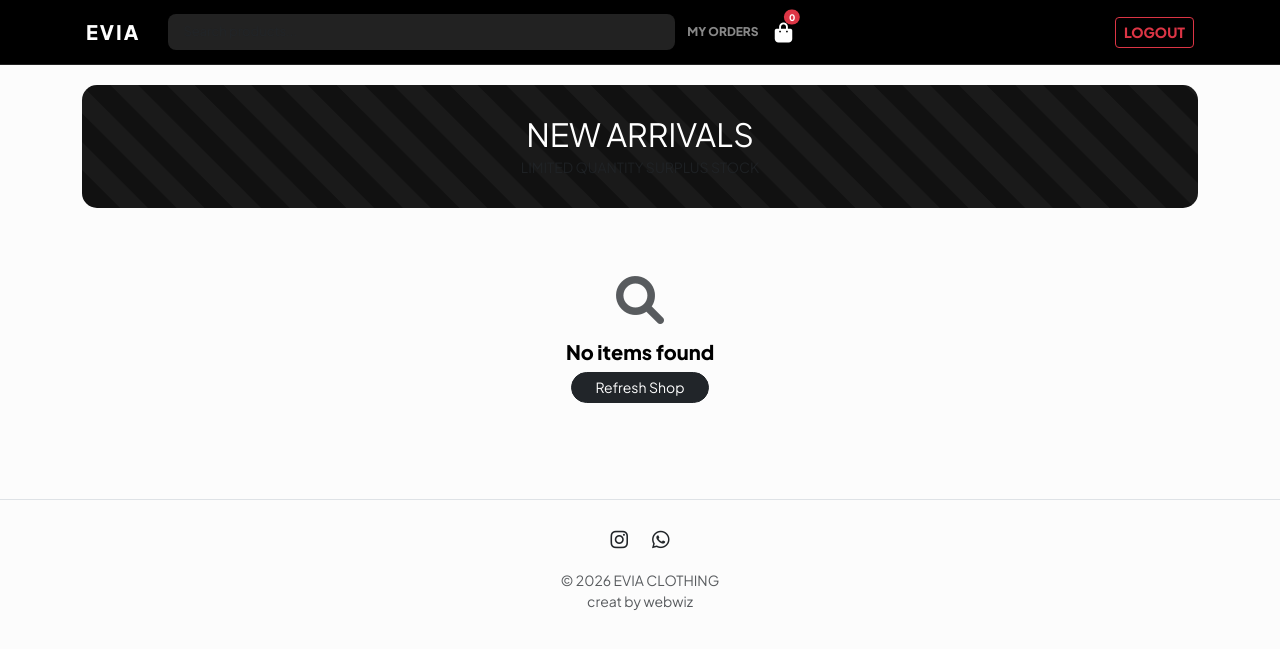
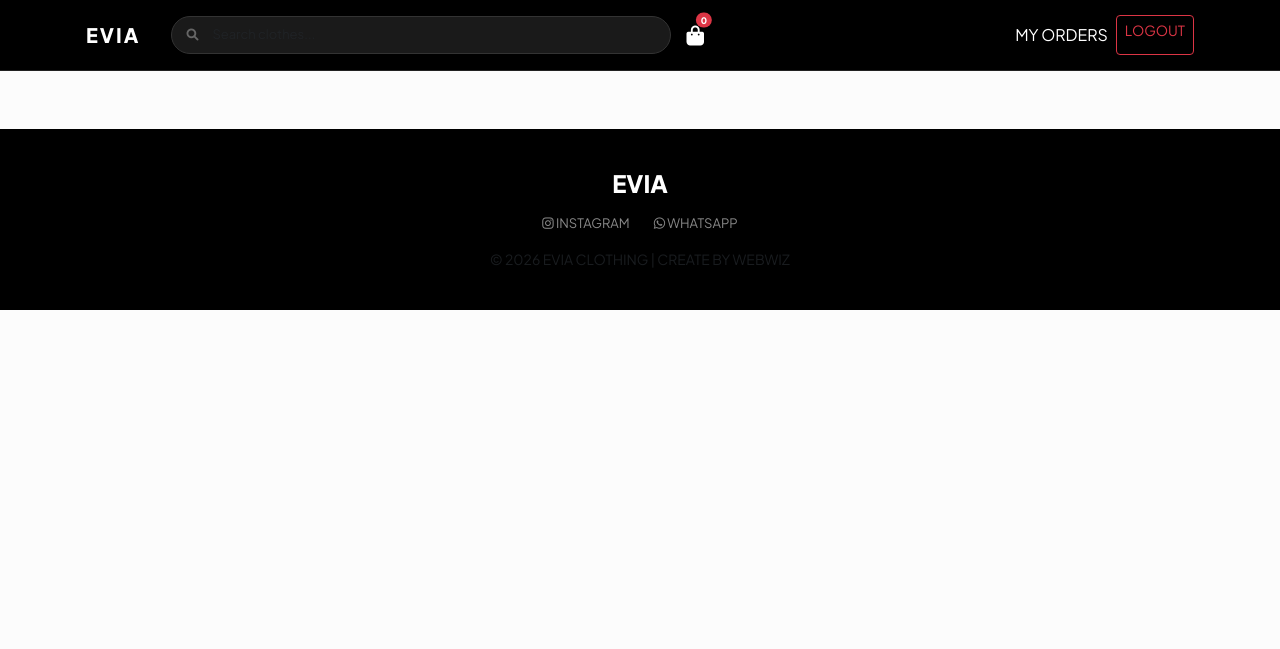
Before and after one commit to gmkarshad45-design/evia-shop, a Flask app: page / in a window 1280 px wide. Shown: the top 649 px of the page. Run offline with Flask 3, Linux system fonts and the light colour scheme; the visitor is signed in with stand-in values (Sample User, id 1); data that the repository does not hold is empty.

Commit message:
Update index.html

```diff
--- a/templates/index.html
+++ b/templates/index.html
@@ -11,9 +11,9 @@
         @import url('https://fonts.googleapis.com/css2?family=Plus+Jakarta+Sans:wght@400;600;800&display=swap');
 
         :root {
-            --evia-gold: #d4af37;
             --evia-black: #000000;
             --evia-dark: #111111;
+            --muted-bg: #f5f5f7;
         }
 
         body {
@@ -22,53 +22,74 @@
             color: var(--evia-black);
         }
 
-        /* Fixed Navigation */
-        .navbar { background: var(--evia-black) !important; padding: 12px 0; border-bottom: 1px solid #222; }
+        /* --- MODERN BLACK HEADER --- */
+        .navbar {
+            background: var(--evia-black) !important;
+            padding: 15px 0;
+            border-bottom: 1px solid #222;
+        }
         .navbar-brand { font-weight: 800; color: #fff !important; letter-spacing: 2px; }
 
-        .search-group { flex-grow: 1; margin: 0 12px; }
+        /* MODERN SEARCH BOX */
+        .search-group {
+            flex-grow: 1;
+            margin: 0 15px;
+            max-width: 500px;
+            position: relative;
+        }
         .search-input {
-            background: #222; border: none; color: #fff; border-radius: 8px; font-size: 13px; padding: 8px 15px;
+            background: #1a1a1a;
+            border: 1px solid #333;
+            color: #fff;
+            border-radius: 50px;
+            font-size: 13px;
+            padding: 8px 20px 8px 40px;
         }
-        .search-input:focus { background: #333; color: #fff; box-shadow: none; }
+        .search-input:focus { background: #222; color: #fff; box-shadow: none; border-color: #555; }
+        .search-icon { position: absolute; left: 15px; top: 50%; transform: translateY(-50%); color: #666; font-size: 12px; }
 
-        .cart-link { color: white !important; font-size: 20px; transition: 0.3s; }
-        .order-link { color: #888 !important; font-size: 12px; text-transform: uppercase; font-weight: 700; text-decoration: none; }
+        .cart-link { color: white !important; font-size: 20px; position: relative; }
 
-        /* Modern Product Card */
+        /* --- PRODUCT CARD (PERFECT IMAGE FIT) --- */
         .product-card {
             border-radius: 15px; border: 1px solid #f0f0f0; background: #fff; overflow: hidden;
             transition: all 0.3s ease; height: 100%;
         }
-        .product-card:hover { transform: translateY(-5px); box-shadow: 0 10px 20px rgba(0,0,0,0.05); }
 
-        .img-container { height: 180px; overflow: hidden; background: #fff; }
-        .img-container img { width: 100%; height: 100%; object-fit: cover; }
+        .img-container {
+            height: 200px;
+            background: #fff;
+            display: flex;
+            align-items: center;
+            justify-content: center;
+            padding: 15px;
+        }
+
+        .img-container img {
+            max-width: 100%;
+            max-height: 100%;
+            object-fit: contain; /* Prevents blur and cropping */
+            image-rendering: -webkit-optimize-contrast; /* Ensures sharpness */
+        }
 
         .product-title { font-size: 13px; font-weight: 600; color: #444; margin-bottom: 4px; line-height: 1.2; }
         .product-price { font-weight: 800; font-size: 15px; color: var(--evia-black); }
-
-        /* Announcement Bar */
-        .hero-banner {
-            background: var(--evia-dark); color: white; border-radius: 15px;
-            padding: 30px 20px; text-align: center; margin: 20px 0;
-            background-image: linear-gradient(45deg, #111 25%, #1a1a1a 25%, #1a1a1a 50%, #111 50%, #111 75%, #1a1a1a 75%, #1a1a1a 100%);
-            background-size: 56.57px 56.57px;
-        }
 
         .btn-buy {
             background: var(--evia-black); color: white; border-radius: 10px;
             font-size: 11px; font-weight: 700; border: none; padding: 10px;
         }
-        .btn-buy:hover { background: #333; color: white; }
 
-        /* Sidebar Menu Fix */
-        @media (max-width: 991px) {
-            .navbar-collapse {
-                background: #000; padding: 20px; position: fixed; top: 60px; left: 0; right: 0; z-index: 1000;
-                border-bottom: 2px solid var(--evia-gold);
-            }
+        /* --- MODERN BLACK FOOTER --- */
+        footer {
+            background: var(--evia-black);
+            color: white;
+            padding: 40px 0;
+            margin-top: 50px;
         }
+        .footer-link { color: #888; text-decoration: none; font-size: 13px; transition: 0.3s; }
+        .footer-link:hover { color: white; }
+
     </style>
 </head>
 <body>
@@ -78,21 +99,17 @@
         <a class="navbar-brand" href="/">EVIA</a>
 
         <form class="search-group d-flex" action="/" method="GET">
-            <input class="form-control search-input" type="search" name="q" placeholder="Search products..." value="{{ request.args.get('q', '') }}">
+            <i class="fa fa-search search-icon"></i>
+            <input class="form-control search-input" type="search" name="q" placeholder="Search clothes..." value="{{ request.args.get('q', '') }}">
         </form>
 
         <div class="d-flex align-items-center gap-3">
-            {% if current_user.is_authenticated %}
-            <a href="/profile" class="order-link d-none d-md-block text-warning">MY ORDERS</a>
-            {% endif %}
-
-            <a href="/cart" class="cart-link position-relative">
+            <a href="/cart" class="cart-link">
                 <i class="fa fa-shopping-bag"></i>
                 <span class="position-absolute top-0 start-100 translate-middle badge rounded-pill bg-danger" style="font-size: 9px; padding: 3px 5px;">
                     {{ cart_count if cart_count else 0 }}
                 </span>
             </a>
-
             <button class="navbar-toggler border-0" type="button" data-bs-toggle="collapse" data-bs-target="#mainMenu">
                 <span class="fa fa-bars text-white"></span>
             </button>
@@ -101,26 +118,17 @@
         <div class="collapse navbar-collapse" id="mainMenu">
             <div class="navbar-nav ms-auto pt-3 pt-lg-0">
                 {% if current_user.is_authenticated %}
-                    <a class="nav-link text-warning small fw-bold mb-2 d-md-none" href="/profile">MY ORDERS</a>
-                    {% if current_user.email == 'admin@test.gmail.com' %}
-                        <a class="nav-link text-info small fw-bold mb-2" href="/admin">ADMIN PANEL</a>
-                    {% endif %}
-                    <a class="btn btn-outline-danger btn-sm fw-bold" href="/logout">LOGOUT</a>
+                    <a class="nav-link text-white small" href="/profile">MY ORDERS</a>
+                    <a class="btn btn-outline-danger btn-sm" href="/logout">LOGOUT</a>
                 {% else %}
-                    <a class="nav-link text-white small fw-bold" href="/login">LOGIN</a>
-                    <a class="nav-link text-warning small fw-bold" href="/signup">CREATE ACCOUNT</a>
+                    <a class="nav-link text-white small" href="/login">LOGIN</a>
                 {% endif %}
             </div>
         </div>
     </div>
 </nav>
 
-<div class="container">
-    <div class="hero-banner">
-        <h2 class="fw-800 mb-1">NEW ARRIVALS</h2>
-        <p class="small text-muted mb-0">LIMITED QUANTITY SURPLUS STOCK</p>
-    </div>
-
+<div class="container mt-4">
     <div class="row g-3">
         {% if products %}
             {% for p in products %}
@@ -130,40 +138,31 @@
                         <div class="img-container">
                             <img src="{{ p.image }}" alt="{{ p.name }}" onerror="this.src='https://placehold.co/400x400?text=EVIA'">
                         </div>
-                        <div class="p-3 pb-0">
+                        <div class="p-3">
                             <h6 class="product-title text-truncate">{{ p.name }}</h6>
-                            <div class="product-price mb-2">₹{{ p.price }}</div>
+                            <div class="product-price">₹{{ p.price }}</div>
                         </div>
                     </a>
                     <div class="px-3 pb-3 d-grid gap-2">
                         <a href="{{ url_for('add_to_cart', id=p.id) }}" class="btn-buy text-center text-decoration-none">
-                            <i class="fa fa-cart-plus me-1"></i> ADD TO CART
-                        </a>
-                        <a href="{{ url_for('buy_now', id=p.id) }}" class="btn btn-light btn-sm fw-bold" style="font-size: 10px; border-radius: 10px;">
-                            BUY NOW
+                            ADD TO CART
                         </a>
                     </div>
                 </div>
             </div>
             {% endfor %}
-        {% else %}
-            <div class="col-12 text-center py-5">
-                <i class="fa fa-search fa-3x text-muted mb-3"></i>
-                <h5 class="fw-bold">No items found</h5>
-                <a href="/" class="btn btn-dark rounded-pill px-4 btn-sm">Refresh Shop</a>
-            </div>
         {% endif %}
     </div>
 </div>
 
-<footer class="mt-5 py-4 border-top">
+<footer>
     <div class="container text-center">
+        <h4 class="fw-bold mb-3">EVIA</h4>
         <div class="d-flex justify-content-center gap-4 mb-3">
-            <a href="#" class="text-dark fs-5"><i class="fab fa-instagram"></i></a>
-            <a href="#" class="text-dark fs-5"><i class="fab fa-whatsapp"></i></a>
+            <a href="#" class="footer-link"><i class="fab fa-instagram"></i> INSTAGRAM</a>
+            <a href="#" class="footer-link"><i class="fab fa-whatsapp"></i> WHATSAPP</a>
         </div>
-        <p class="small text-muted mb-0">© 2026 EVIA CLOTHING </p>
-         <p class="small text-muted mb-0">creat by webwiz</p>
+        <p class="small text-muted mb-0">© 2026 EVIA CLOTHING | CREATE BY WEBWIZ</p>
     </div>
 </footer>
 
```
